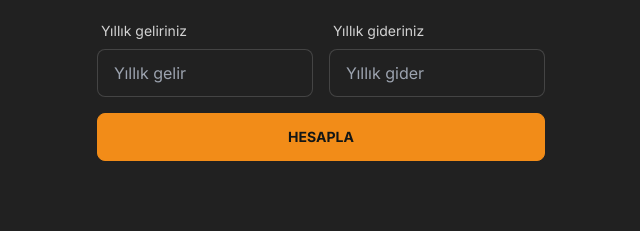
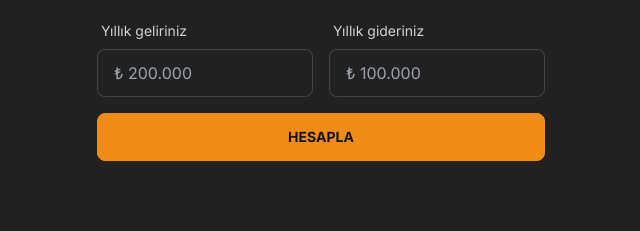
Before and after one commit to hamitaksln/hamitaksln.github.io, an Astro site: page /tax-calculator in a window 1280 px wide. Shown: the part 379-610 px from the top of the page, 319-959 px from the left. Built offline with nearby package versions, Linux system fonts and the light colour scheme; Astro itself is replaced by a stand-in of ours.

Commit message:
Update money inputs placeholders

```diff
--- a/src/components/TaxCalculator.jsx
+++ b/src/components/TaxCalculator.jsx
@@ -149,12 +149,12 @@ const TaxForm = () => {
                 <div className="grid grid-cols-2 gap-4">
                     <MoneyInput
                         id="yearlyIncome"
-                        placeholder="Yıllık gelir"
+                        placeholder="₺ 200.000"
                         label="Yıllık geliriniz"
                     />
                     <MoneyInput
                         id="yearlyExpense"
-                        placeholder="Yıllık gider"
+                        placeholder="₺ 100.000"
                         label="Yıllık gideriniz"
                     />
                 </div>
```
